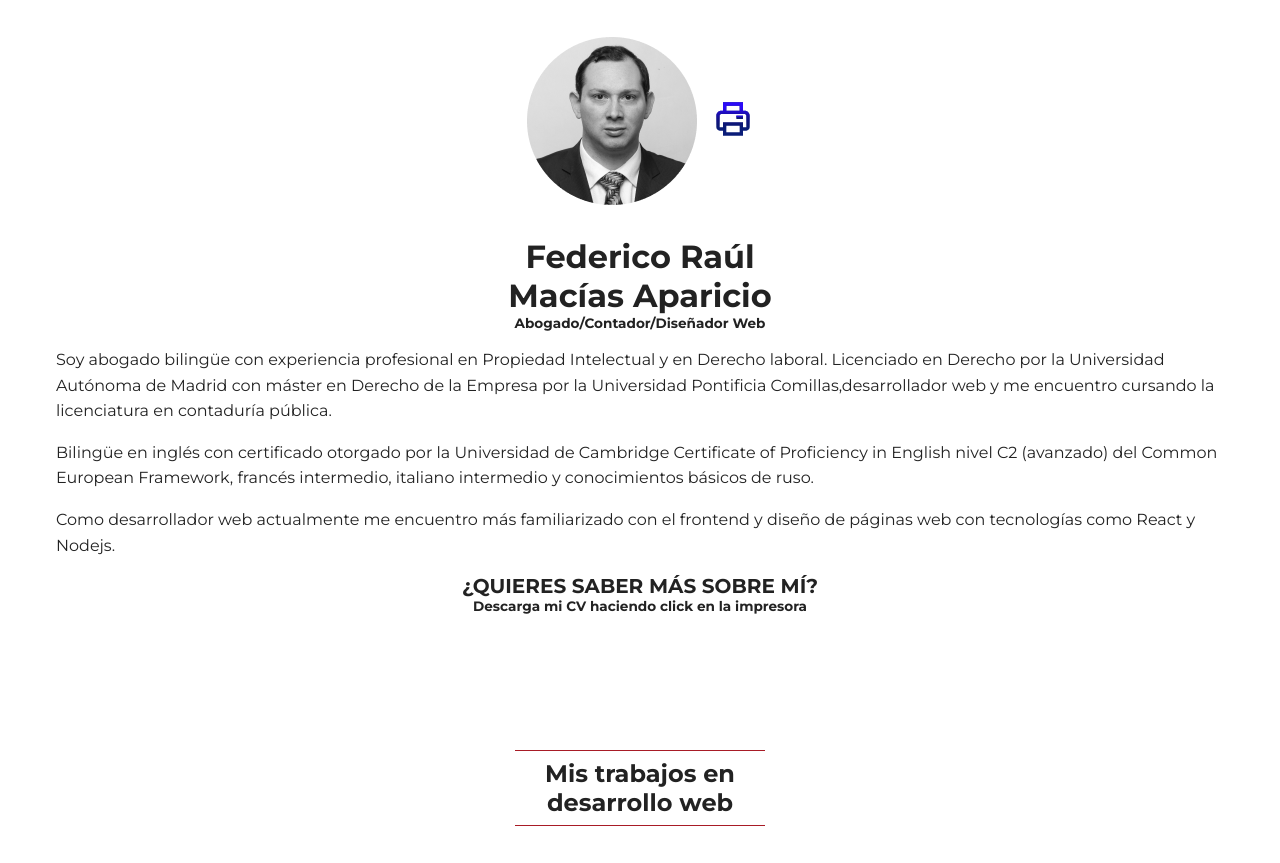
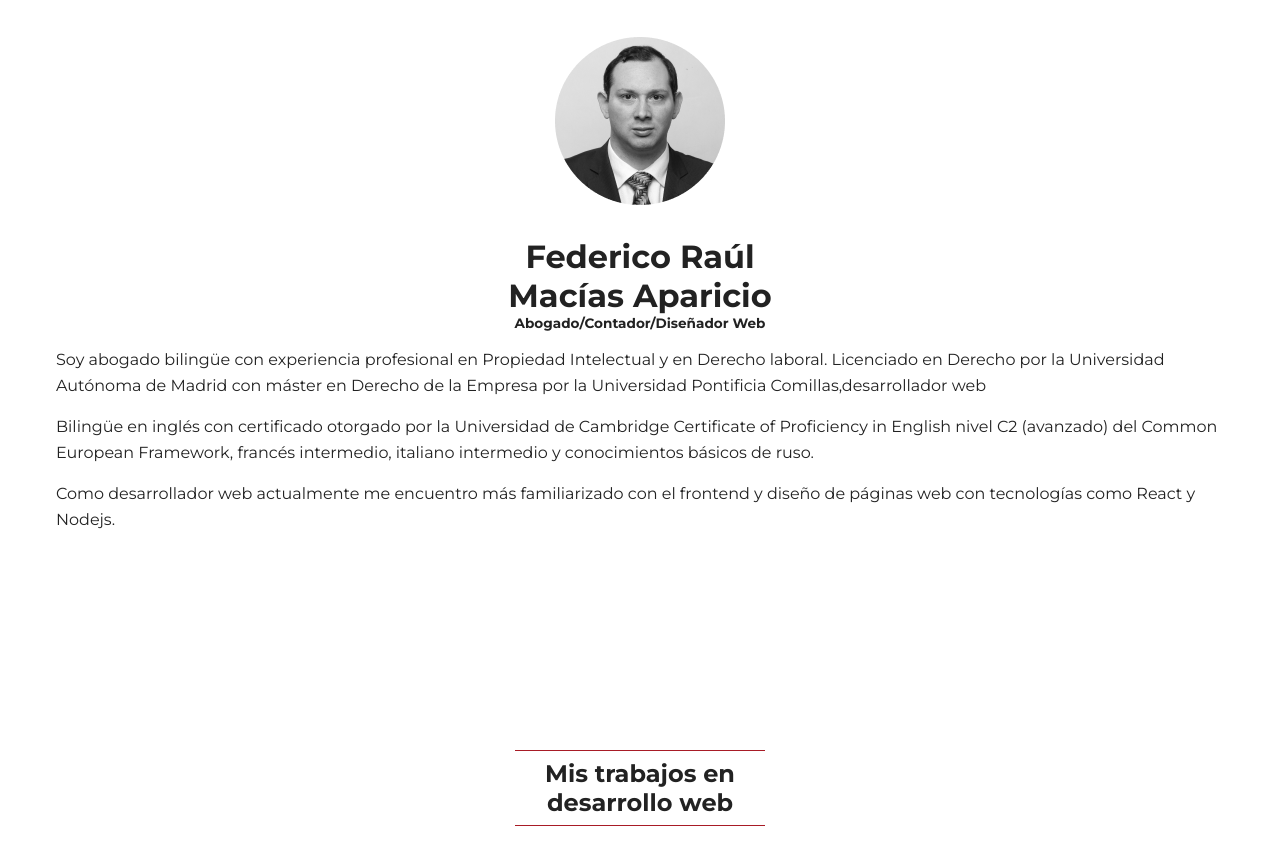
Before and after one commit to Scipio14/portfolio-cv, a website: page index.html in a window 1280 px wide. Shown: the part 986-1849 px from the top of the page. Drawn offline with Linux system fonts and the light colour scheme.

Commit message:
eliminado el cv

```diff
--- a/index.html
+++ b/index.html
@@ -118,66 +118,6 @@
               src="assets/foto-mia.png"
               alt="foto-federico-macias"
             />
-            <a
-              href="assets/federico-macias-cv.pdf"
-              target="_blank"
-              rel="noopener"
-            >
-              <svg
-                width="63"
-                height="63"
-                viewBox="0 0 63 63"
-                fill="none"
-                xmlns="http://www.w3.org/2000/svg"
-              >
-                <rect width="63" height="63" fill="white" />
-                <path
-                  d="M49.875 18.375H47.25V5.25003H15.75V18.375H13.125C8.78325 18.375 5.25 21.9083 5.25 26.25V44.625C5.25 47.5204 7.60463 49.875 10.5 49.875H15.75V57.75H47.25V49.875H52.5C55.3954 49.875 57.75 47.5204 57.75 44.625V26.25C57.75 21.9083 54.2168 18.375 49.875 18.375ZM21 10.5H42V18.375H21V10.5ZM42 52.5H21V42H42V52.5ZM52.5 44.625H47.25V42V36.75H15.75V42V44.625H10.5V26.25C10.5 24.8037 11.6786 23.625 13.125 23.625H49.875C51.324 23.625 52.5 24.8037 52.5 26.25V44.625Z"
-                  fill="#0A1C78"
-                />
-                <path
-                  d="M49.875 18.375H47.25V5.25003H15.75V18.375H13.125C8.78325 18.375 5.25 21.9083 5.25 26.25V44.625C5.25 47.5204 7.60463 49.875 10.5 49.875H15.75V57.75H47.25V49.875H52.5C55.3954 49.875 57.75 47.5204 57.75 44.625V26.25C57.75 21.9083 54.2168 18.375 49.875 18.375ZM21 10.5H42V18.375H21V10.5ZM42 52.5H21V42H42V52.5ZM52.5 44.625H47.25V42V36.75H15.75V42V44.625H10.5V26.25C10.5 24.8037 11.6786 23.625 13.125 23.625H49.875C51.324 23.625 52.5 24.8037 52.5 26.25V44.625Z"
-                  fill="url(#paint0_linear)"
-                />
-                <path d="M36.75 26.25H47.25V31.5H36.75V26.25Z" fill="#0A1C78" />
-                <path
-                  d="M36.75 26.25H47.25V31.5H36.75V26.25Z"
-                  fill="url(#paint1_linear)"
-                />
-                <defs>
-                  <linearGradient
-                    id="paint0_linear"
-                    x1="31.5"
-                    y1="5.25003"
-                    x2="31.5"
-                    y2="57.75"
-                    gradientUnits="userSpaceOnUse"
-                  >
-                    <stop offset="0.171875" stop-color="#2B0AF8" />
-                    <stop
-                      offset="0.802083"
-                      stop-color="#0B0149"
-                      stop-opacity="0"
-                    />
-                  </linearGradient>
-                  <linearGradient
-                    id="paint1_linear"
-                    x1="42"
-                    y1="26.25"
-                    x2="42"
-                    y2="31.5"
-                    gradientUnits="userSpaceOnUse"
-                  >
-                    <stop offset="0.171875" stop-color="#2B0AF8" />
-                    <stop
-                      offset="0.802083"
-                      stop-color="#0B0149"
-                      stop-opacity="0"
-                    />
-                  </linearGradient>
-                </defs>
-              </svg>
-            </a>
           </div>
 
           <h1>
@@ -191,8 +131,7 @@
           Soy abogado bilingüe con experiencia profesional en Propiedad
           Intelectual y en Derecho laboral. Licenciado en Derecho por la
           Universidad Autónoma de Madrid con máster en Derecho de la Empresa por
-          la Universidad Pontificia Comillas,desarrollador web y me encuentro
-          cursando la licenciatura en contaduría pública.
+          la Universidad Pontificia Comillas,desarrollador web
         </p>
         <p>
           Bilingüe en inglés con certificado otorgado por la Universidad de
@@ -205,10 +144,6 @@
           el frontend y diseño de páginas web con tecnologías como React y
           Nodejs.
         </p>
-        <h3 class="text-center">¿QUIERES SABER MÁS SOBRE MÍ?</h3>
-        <h5 class="text-center">
-          Descarga mi CV haciendo click en la impresora
-        </h5>
       </article>
     </section>
 
```
Also changed, not shown: 1 other file.
